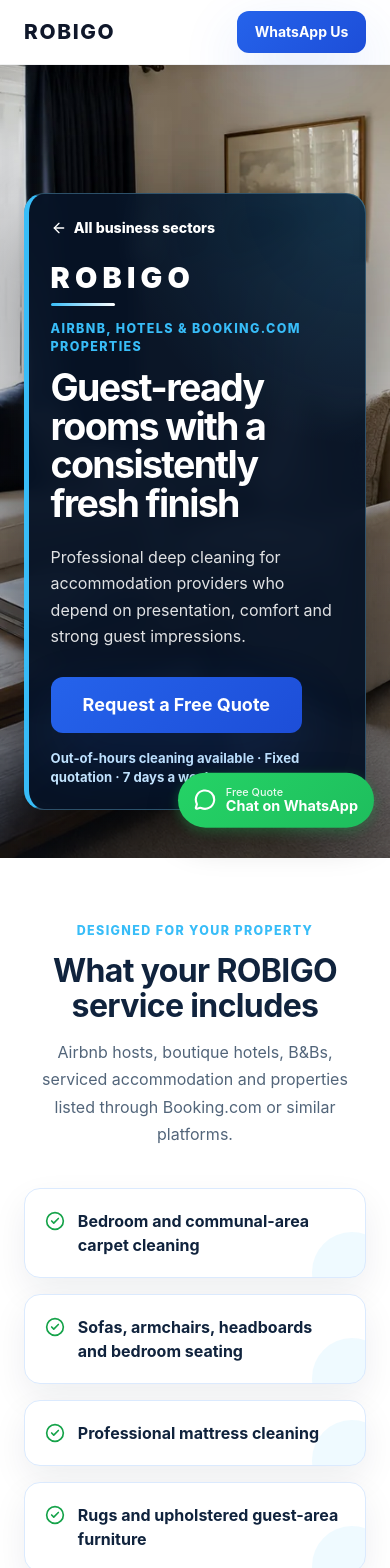
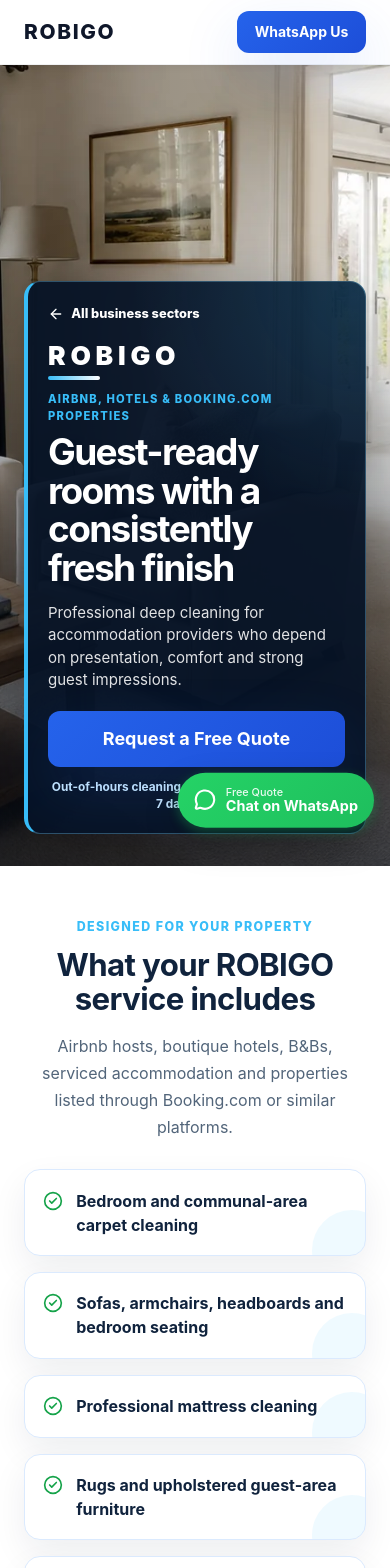
Before and after one commit to Robigo1977/ROBIGO-V5, a React (Vite) app: page /business/accommodation in a window 390 px wide. Shown: the top 1568 px of the page. Built offline with nearby package versions, Linux system fonts and the light colour scheme.

Commit message:
Polish commercial sector pages for mobile

```diff
--- a/src/pages/CommercialSectorPage.module.css
+++ b/src/pages/CommercialSectorPage.module.css
@@ -287,25 +287,103 @@
 
 @media (max-width: 699px) {
   .hero {
-    min-height: 760px;
+    min-height: 780px;
     align-items: flex-end;
-    padding: 8rem 0 3rem;
+    padding: 13.5rem 0 2rem;
   }
 
   .hero > img {
-    object-position: center top;
+    object-position: 62% center;
   }
 
   .heroShade {
     background:
-      linear-gradient(0deg, rgba(4, 14, 29, 0.44), transparent 60%),
-      linear-gradient(90deg, rgba(4, 14, 29, 0.12), transparent 70%);
+      linear-gradient(0deg, rgba(4, 14, 29, 0.62), transparent 64%),
+      linear-gradient(90deg, rgba(4, 14, 29, 0.1), transparent 72%);
   }
 
   .heroCard {
-    padding: 1.35rem;
+    padding: 1.25rem;
+    border-left-width: 0.25rem;
+    border-radius: 1rem;
     background:
       radial-gradient(circle at 100% 0, rgba(56, 189, 248, 0.16), transparent 36%),
       rgba(7, 20, 38, 0.95);
+    backdrop-filter: none;
+  }
+
+  .heroCard > a {
+    margin-bottom: 1rem;
+    font-size: 0.8rem;
+  }
+
+  .heroBrand {
+    margin-bottom: 0.7rem;
+    font-size: 1.65rem;
+  }
+
+  .heroBrand::after {
+    width: 3.25rem;
+    margin-top: 0.5rem;
+  }
+
+  .heroCard > p {
+    margin-bottom: 0.55rem;
+    font-size: 0.7rem;
+  }
+
+  .heroCard h1 {
+    font-size: clamp(2rem, 9.5vw, 2.65rem);
+    line-height: 1.04;
+  }
+
+  .heroCard > span {
+    margin: 0.9rem 0 1.2rem;
+    font-size: 0.94rem;
+    line-height: 1.5;
+  }
+
+  .heroActions {
+    display: grid;
+    gap: 0.75rem;
+  }
+
+  .heroActions > a {
+    width: 100%;
+    justify-content: center;
+  }
+
+  .heroActions small {
+    max-width: none;
+    font-size: 0.74rem;
+    text-align: center;
+  }
+
+  .section {
+    padding: 3.25rem 0;
+  }
+
+  .intro {
+    margin-bottom: 1.75rem;
+  }
+
+  .intro h2,
+  .valueGrid h2,
+  .quoteCard h2 {
+    font-size: clamp(1.75rem, 8vw, 2.2rem);
+    line-height: 1.08;
+  }
+
+  .includedGrid article,
+  .valueGrid article {
+    padding: 1.15rem;
+  }
+
+  .quote {
+    padding: 3.25rem 0;
+  }
+
+  .quoteCard {
+    padding: 1.4rem;
   }
 }
--- a/src/pages/CommercialSectorPage.tsx
+++ b/src/pages/CommercialSectorPage.tsx
@@ -123,7 +123,7 @@
     title: "Ready for handover, move-in or the next tenancy",
     description:
       "Carpet, upholstery and suitable hard-floor cleaning after move-out or before move-in, helping rental properties feel fresh and ready to occupy.",
-    image: "/images/commercial/commercial-airbnb.webp",
+    image: "/images/commercial/commercial-rental-property.webp",
     imageAlt: "Clean presentation-ready rental property interior",
     idealFor:
       "Landlords, tenants, letting agents, estate agencies, property managers and furnished rental-property owners.",
```
Also changed, not shown: public/images/commercial/commercial-rental-property.webp (added).
